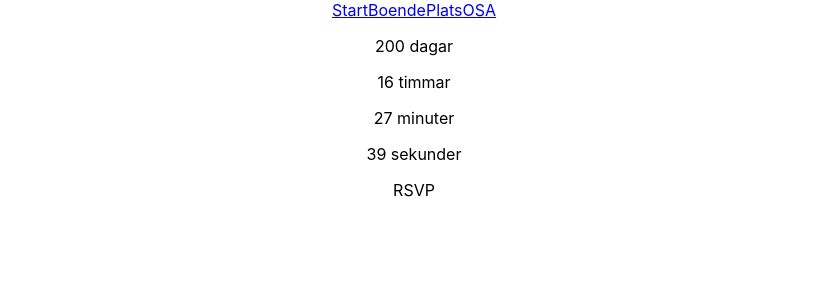
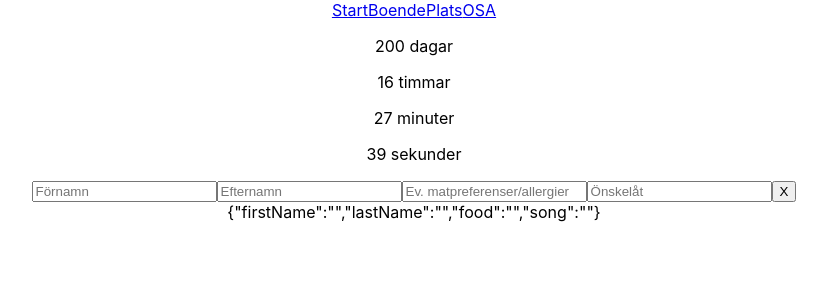
Before and after one commit to fishenchips/wedding-project, a React (Create React App) app: page /osa in a window 1280 px wide. Shown: the top 300 px of the page, without its empty margins (226-1053 px from the left). Built offline with nearby package versions, Linux system fonts and the light colour scheme.

Commit message:
adding new hook for object guest creating functions to change its values

```diff
--- /dev/null
+++ b/src/components/Form.js
@@ -0,0 +1,66 @@
+import React, {useState} from 'react'
+
+function Form() {
+
+/*     const [guests, setGuests] = useState([])
+ */    //hook to allow guests to RSVP with their info
+    const [guest, setGuest] = useState({
+      firstName: "",
+      lastName: "",
+      food: "",
+      song: "",
+    })
+
+    //function to set firstName in guest - setGuest to whatever is in the guest object, but overwrite value for firstName
+    const handleFirstName = (e) => {
+        setGuest({
+            ...guest,
+            firstName: e.target.value
+        })
+    }
+
+    const handleLastName = (e) => {
+        setGuest({
+            ...guest,
+            lastName: e.target.value
+        })
+    }
+
+  return (
+    <form>
+        <input
+            placeholder='Förnamn'
+            type="text"
+            name='firstName'
+            value={guest.firstName}
+            onChange={handleFirstName}
+        />
+        <input
+            placeholder='Efternamn'
+            type="text"
+            name="lastName"
+            value={guest.lastName}
+            onChange={handleLastName}
+        />
+        <input
+            placeholder='Ev. matpreferenser/allergier'
+            type="text"
+        />
+        <input
+            placeholder='Önskelåt'
+            type="text"
+        />
+
+        <button
+            type='submit'
+        >
+            X
+        </button>
+        <div>
+            {JSON.stringify(guest)}
+        </div>
+    </form>
+  )
+}
+
+export default Form
--- a/src/pages/RSVP.js
+++ b/src/pages/RSVP.js
@@ -1,8 +1,11 @@
 import React from 'react'
+import Form from '../components/Form'
 
 function RSVP() {
   return (
-    <div>RSVP</div>
+    <div>
+      <Form />
+    </div>
   )
 }
 
```
